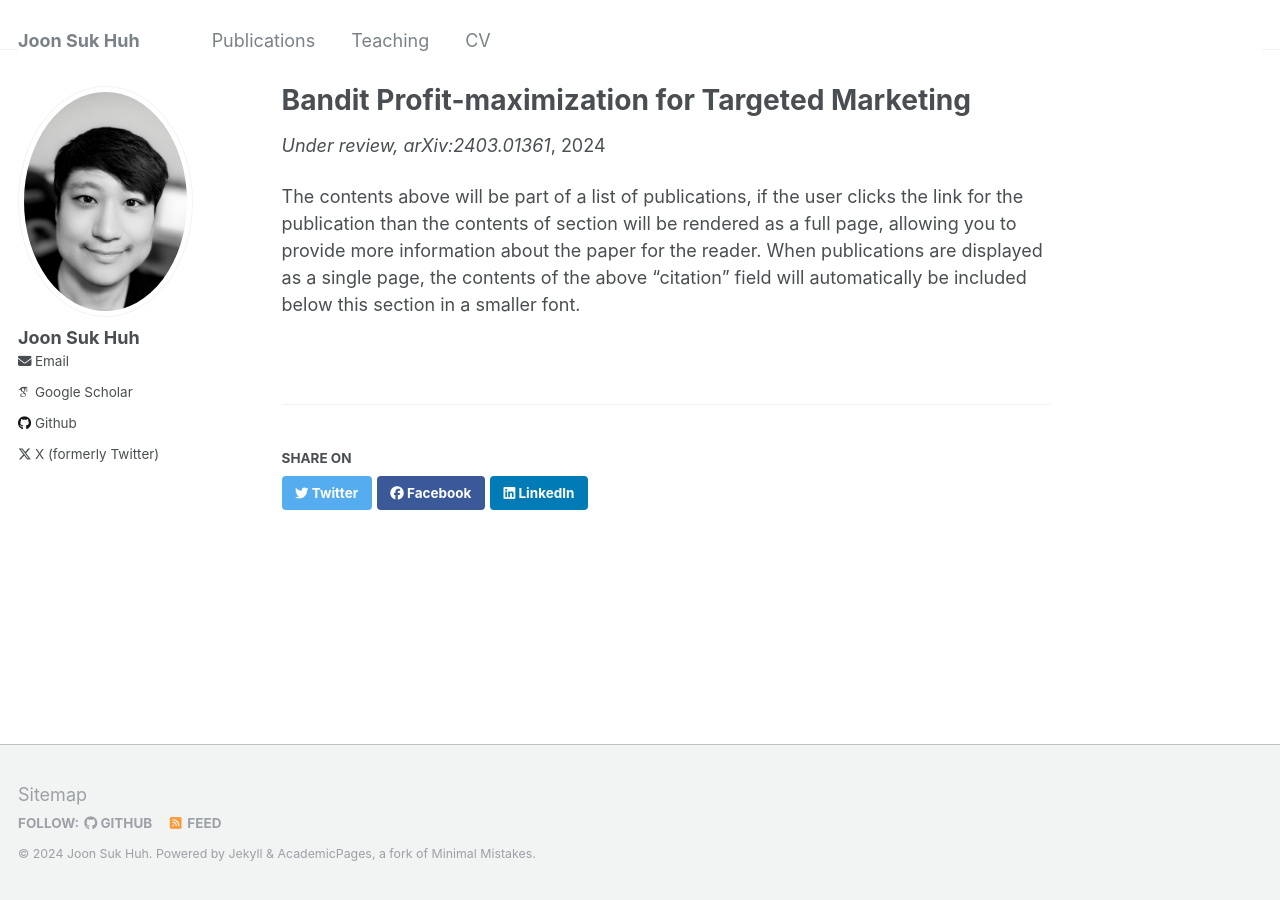
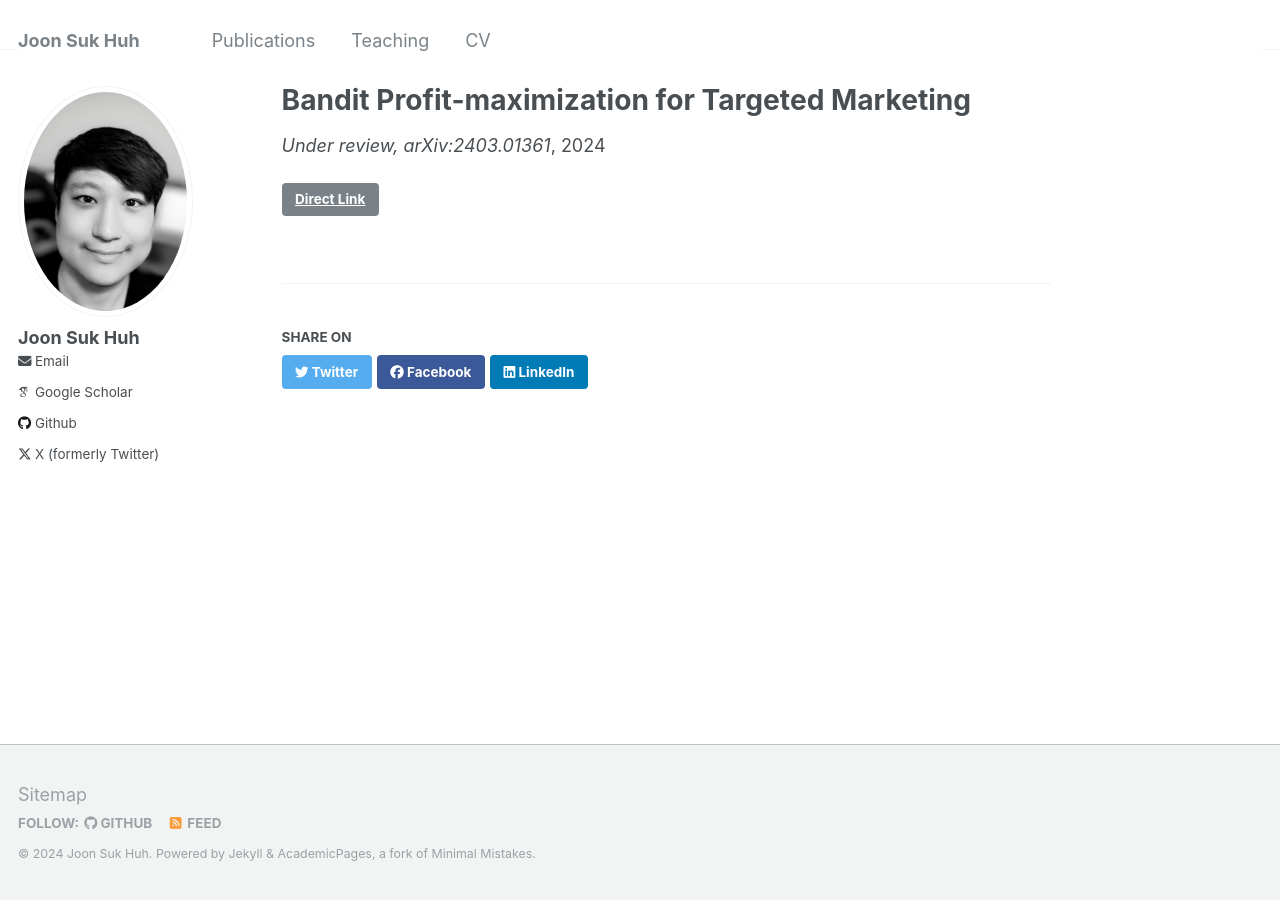
Before and after one commit to joon-huh/joon-huh.github.io, a Jekyll site: the page built from _publications/huh2024bandit.md, in a window 1280 px wide. Built offline with Jekyll 4.4.1, drawn with Linux system fonts in a browser that asks for light colours; some web fonts are replaced.

Commit message:
Update huh2024bandit.md

```diff
--- a/_publications/huh2024bandit.md
+++ b/_publications/huh2024bandit.md
@@ -1,11 +1,8 @@
 ---
 title: "Bandit Profit-maximization for Targeted Marketing"
 collection: publications
-permalink: /publication/2024-03-03-huh2024bandit
+link: 'https://arxiv.org/pdf/2403.01361.pdf'
 excerpt: 'This paper is about the number 1. The number 2 is left for future work.'
 date: 2024-03-03
 venue: 'Under review, arXiv:2403.01361'
-paperurl: 'https://arxiv.org/pdf/2403.01361.pdf'
 ---
-
-The contents above will be part of a list of publications, if the user clicks the link for the publication than the contents of section will be rendered as a full page, allowing you to provide more information about the paper for the reader. When publications are displayed as a single page, the contents of the above "citation" field will automatically be included below this section in a smaller font.
```
